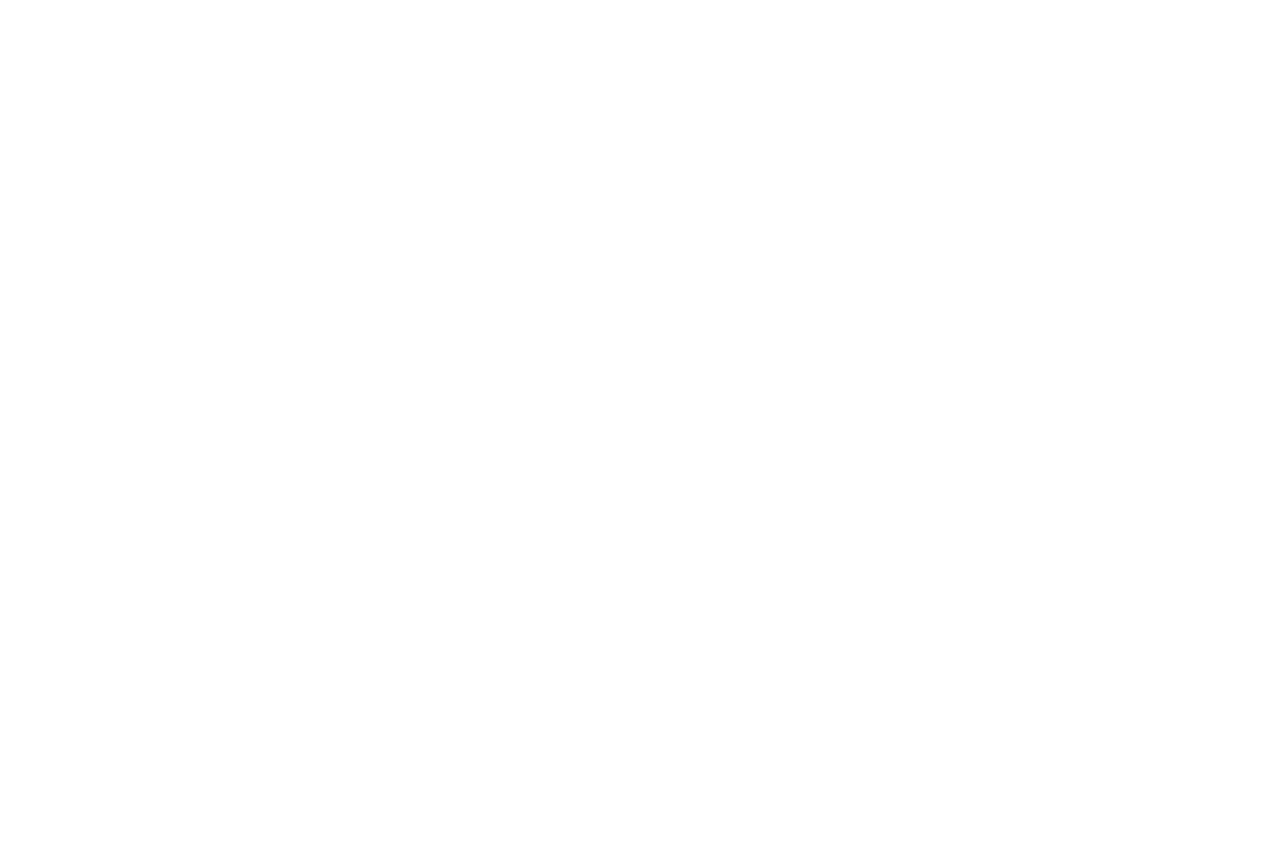
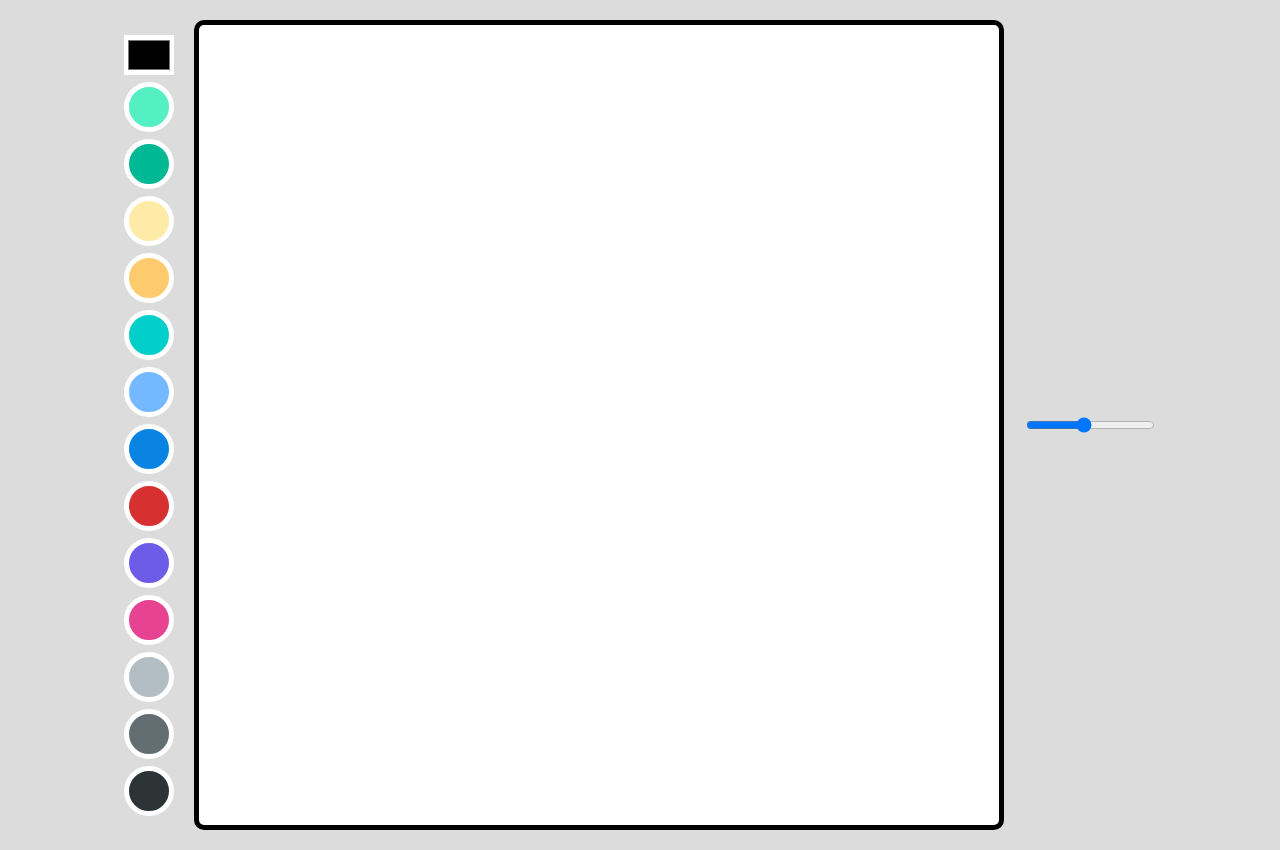
Before and after one commit to sungalex/meme-maker, a plain HTML site: page index.html in a window 1280 px wide. Before the commit the page ends 800 px from the top, so only its background shows below. Drawn offline with Linux system fonts and the light colour scheme.

Commit message:
Mouse Painting, Line Width

```diff
--- a/app.js
+++ b/app.js
@@ -0,0 +1,59 @@
+const canvas = document.querySelector("canvas");
+const ctx = canvas.getContext("2d");
+
+const CANVAS_WIDTH = 800;
+const CANVAS_HEIGHT = 800;
+
+let isPainting = false;
+
+canvas.width = CANVAS_WIDTH;
+canvas.height = CANVAS_HEIGHT;
+
+const lineWidth = document.getElementById("line-width");
+ctx.lineWidth = lineWidth.value;
+
+const color = document.getElementById("color");
+const colorOptions = Array.from(
+  document.getElementsByClassName("color-option")
+);
+
+function onClick(event) {
+  ctx.beginPath();
+}
+function onMove(event) {
+  if (isPainting) {
+    ctx.lineTo(event.offsetX, event.offsetY);
+    ctx.stroke();
+    return;
+  }
+  ctx.moveTo(event.offsetX, event.offsetY);
+}
+function startPainting() {
+  isPainting = true;
+}
+function cancelPainting() {
+  isPainting = false;
+}
+function onLineWidthChange(event) {
+  ctx.lineWidth = event.target.value;
+}
+function onColorChange(event) {
+  ctx.strokeStyle = event.target.value;
+  ctx.fillStyle = event.target.value;
+}
+function onColorClick(event) {
+  const colorValue = event.target.dataset.color;
+  ctx.strokeStyle = colorValue;
+  ctx.fillStyle = colorValue;
+  color.value = colorValue;
+}
+
+canvas.addEventListener("click", onClick);
+canvas.addEventListener("mousemove", onMove);
+canvas.addEventListener("mousedown", startPainting);
+canvas.addEventListener("mouseup", cancelPainting);
+canvas.addEventListener("mouseleave", cancelPainting);
+
+lineWidth.addEventListener("change", onLineWidthChange);
+color.addEventListener("change", onColorChange);
+colorOptions.forEach((color) => color.addEventListener("click", onColorClick));
--- a/index.html
+++ b/index.html
@@ -8,7 +8,85 @@
     <link rel="stylesheet" href="styles.css" />
   </head>
   <body>
+    <div class="color-options">
+      <input type="color" class="color" id="color" />
+      <div
+        class="color-option"
+        style="background-color: #55efc4"
+        data-color="#55efc4"
+      ></div>
+      <div
+        class="color-option"
+        style="background-color: #00b894"
+        data-color="#00b894"
+      ></div>
+      <div
+        class="color-option"
+        style="background-color: #ffeaa7"
+        data-color="#ffeaa7"
+      ></div>
+      <div
+        class="color-option"
+        style="background-color: #fdcb6e"
+        data-color="#fdcb6e"
+      ></div>
+      <div
+        class="color-option"
+        style="background-color: #00cec9"
+        data-color="#00cec9"
+      ></div>
+      <div
+        class="color-option"
+        style="background-color: #74b9ff"
+        data-color="#74b9ff"
+      ></div>
+      <div
+        class="color-option"
+        style="background-color: #0984e3"
+        data-color="#0984e3"
+      ></div>
+      <div
+        class="color-option"
+        style="background-color: #d63031"
+        data-color="#d63031"
+      ></div>
+      <div
+        class="color-option"
+        style="background-color: #6c5ce7"
+        data-color="#6c5ce7"
+      ></div>
+      <div
+        class="color-option"
+        style="background-color: #e84393"
+        data-color="#e84393"
+      ></div>
+      <div
+        class="color-option"
+        style="background-color: #b2bec3"
+        data-color="#b2bec3"
+      ></div>
+      <div
+        class="color-option"
+        style="background-color: #636e72"
+        data-color="#636e72"
+      ></div>
+      <div
+        class="color-option"
+        style="background-color: #2d3436"
+        data-color="#2d3436"
+      ></div>
+    </div>
     <canvas></canvas>
+    <div class="btns">
+      <input
+        id="line-width"
+        type="range"
+        min="1"
+        max="10"
+        value="5"
+        step="0.1"
+      />
+    </div>
     <script src="app.js"></script>
   </body>
 </html>
--- a/styles.css
+++ b/styles.css
@@ -1 +1,52 @@
 @import "reset.css";
+
+body {
+  display: flex;
+  gap: 20px;
+  justify-content: center;
+  align-items: center;
+  font-family: system-ui, -apple-system, BlinkMacSystemFont, "Segoe UI", Roboto,
+    Oxygen, Ubuntu, Cantarell, "Open Sans", "Helvetica Neue", sans-serif;
+  background-color: gainsboro;
+  padding: 20px;
+}
+
+canvas {
+  width: 800px;
+  height: 800px;
+  border: 5px solid black;
+  background-color: white;
+  border-radius: 10px;
+}
+
+.color-options {
+  display: flex;
+  flex-direction: column;
+  gap: 7px;
+  transition: transform ease-in-out 0.1s;
+}
+
+.color-option {
+  width: 40px;
+  height: 40px;
+  border-radius: 50%;
+  cursor: pointer;
+  border: 5px solid white;
+}
+
+.color-option:hover,
+.color:hover {
+  transform: scale(1.2);
+}
+
+input#color {
+  width: 50px;
+  height: 40px;
+  background-color: white;
+  border: none;
+}
+
+.btns {
+  display: flex;
+  flex-direction: column;
+}
```
